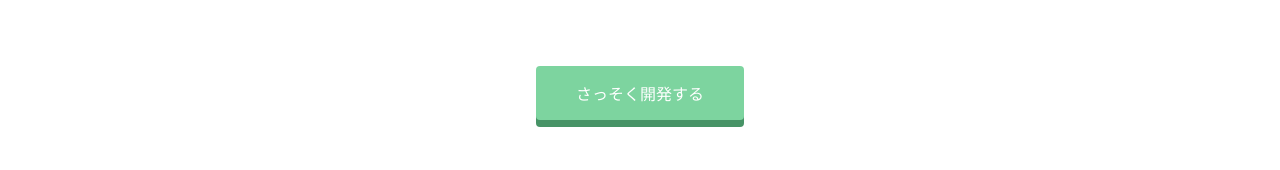
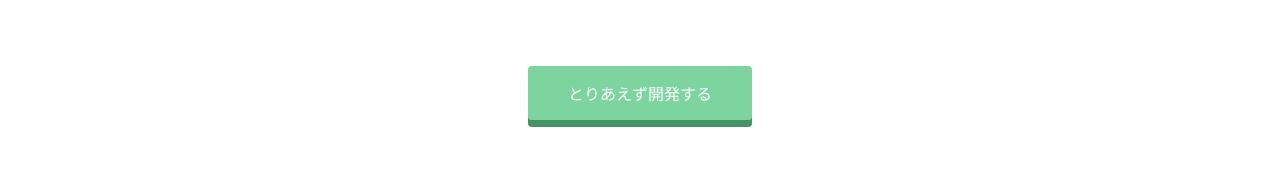
Before and after one commit to ouji780/ouji780.github.io, a plain HTML site: page index.html in a window 1280 px wide. Shown: the part 1426-1596 px from the top of the page. Drawn offline with Linux system fonts and the light colour scheme.

Commit message:
Update index.html

```diff
--- a/index.html
+++ b/index.html
@@ -77,7 +77,7 @@
         <h2>さぁ、あなたもProgateでプログラミングを学んでみませんか?</h2>
         <h3>Let's learn to code, learn to be creative!</h3>
       </div>
-      <span class="btn message">さっそく開発する</span>
+      <span class="btn message">とりあえず開発する</span>
     </div>
   </div>
   <footer>
```
